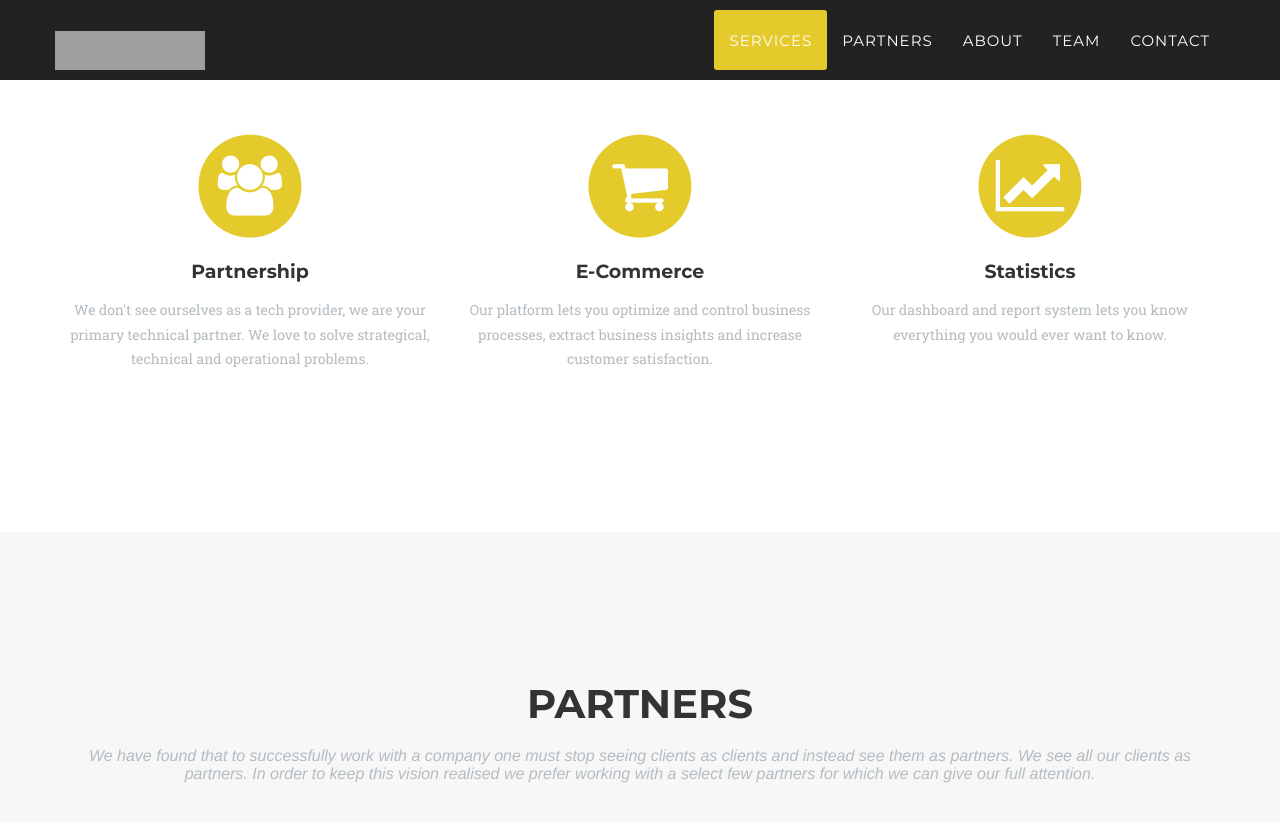
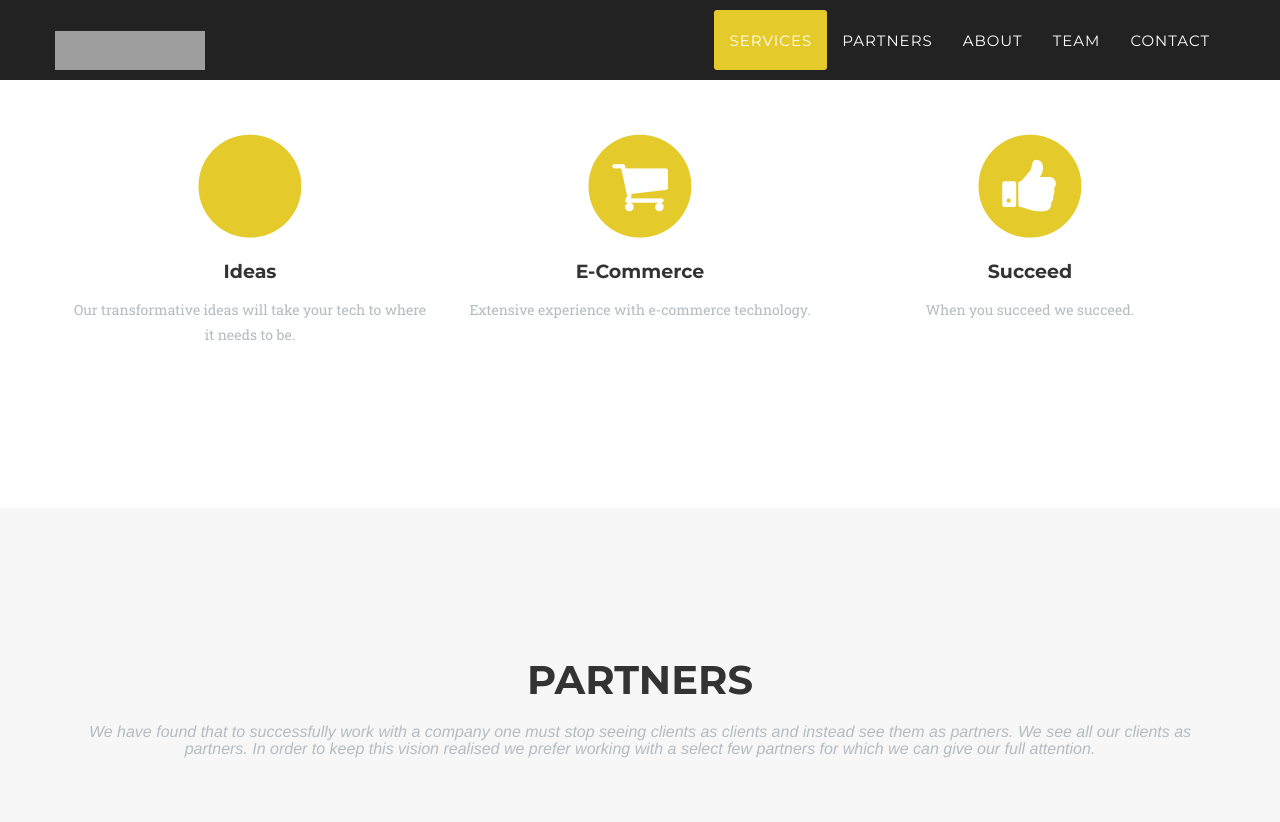
Before and after one commit to Truminant/truminant.github.io, a Jekyll site: the page built from index.html, in a window 1280 px wide and 900 px high, scrolled down 938 px. Shown: the top 822 px of the window. Built offline with Jekyll 4.4.1, drawn with Linux system fonts in a browser that asks for light colours; some web fonts are replaced; grey boxes are pictures that could not be loaded.

Commit message:
Even more lol

```diff
--- a/_includes/services.html
+++ b/_includes/services.html
@@ -12,11 +12,10 @@
             <div class="col-md-4">
                 <span class="fa-stack fa-4x">
                     <i class="fa fa-circle fa-stack-2x text-primary"></i>
-                    <i class="fa fa-users fa-stack-1x fa-inverse"></i>
+                    <i class="fa fa-lightbulb fa-stack-1x fa-inverse"></i>
                 </span>
-                <h4 class="service-heading">Partnership</h4>
-                <p class="text-muted">We don't see ourselves as a tech provider, we are your primary technical partner.
-                    We love to solve strategical, technical and operational problems.
+                <h4 class="service-heading">Ideas</h4>
+                <p class="text-muted">Our transformative ideas will take your tech to where it needs to be.
             </div>
             <div class="col-md-4">
                 <span class="fa-stack fa-4x">
@@ -24,17 +23,15 @@
                     <i class="fa fa-shopping-cart fa-stack-1x fa-inverse"></i>
                 </span>
                 <h4 class="service-heading">E-Commerce</h4>
-                <p class="text-muted">Our platform lets you optimize and control business processes, extract business
-                    insights and increase customer satisfaction.</p>
+                <p class="text-muted">Extensive experience with e-commerce technology.</p>
             </div>
             <div class="col-md-4">
                 <span class="fa-stack fa-4x">
                     <i class="fa fa-circle fa-stack-2x text-primary"></i>
-                    <i class="fa fa-line-chart fa-stack-1x fa-inverse"></i>
+                    <i class="fa fa-thumbs-up fa-stack-1x fa-inverse"></i>
                 </span>
-                <h4 class="service-heading">Statistics</h4>
-                <p class="text-muted">Our dashboard and report system lets you know everything you would ever want to
-                    know.</p>
+                <h4 class="service-heading">Succeed</h4>
+                <p class="text-muted">When you succeed we succeed.</p>
             </div>
         </div>
     </div>
```
